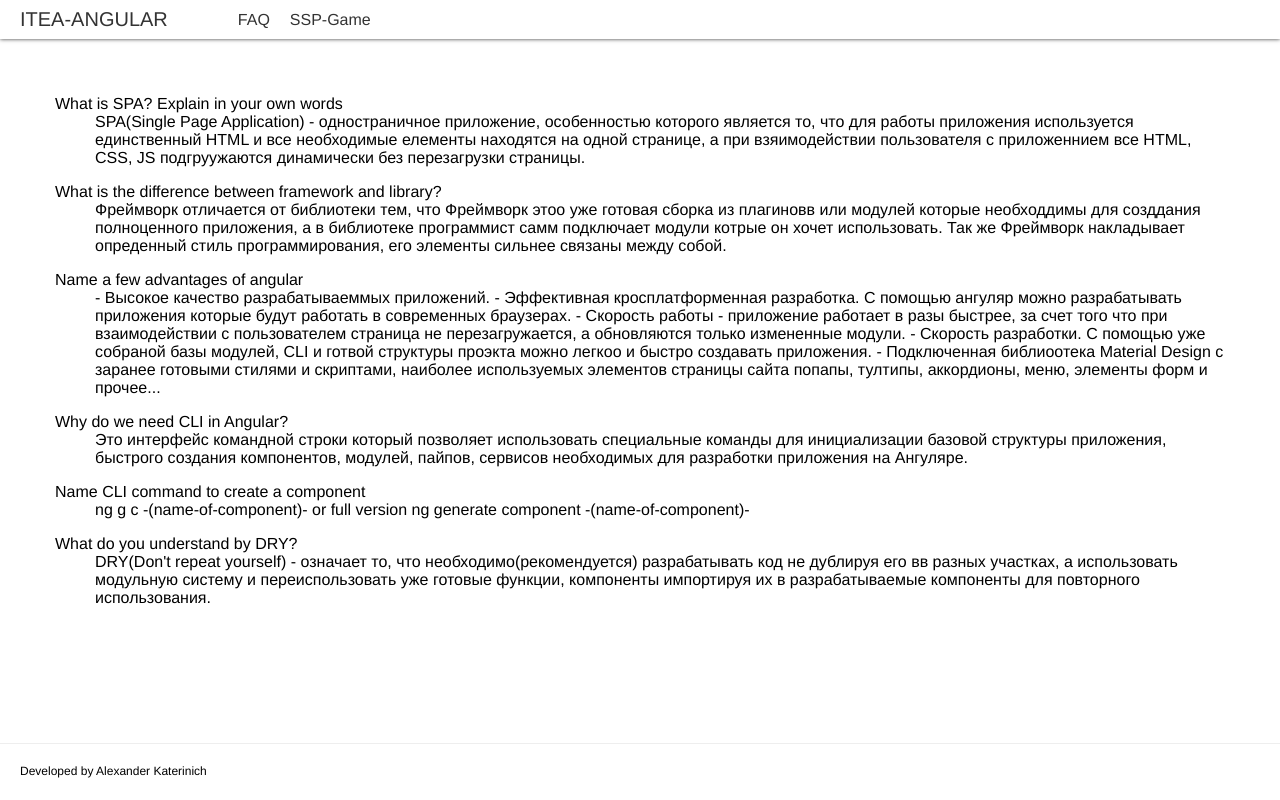
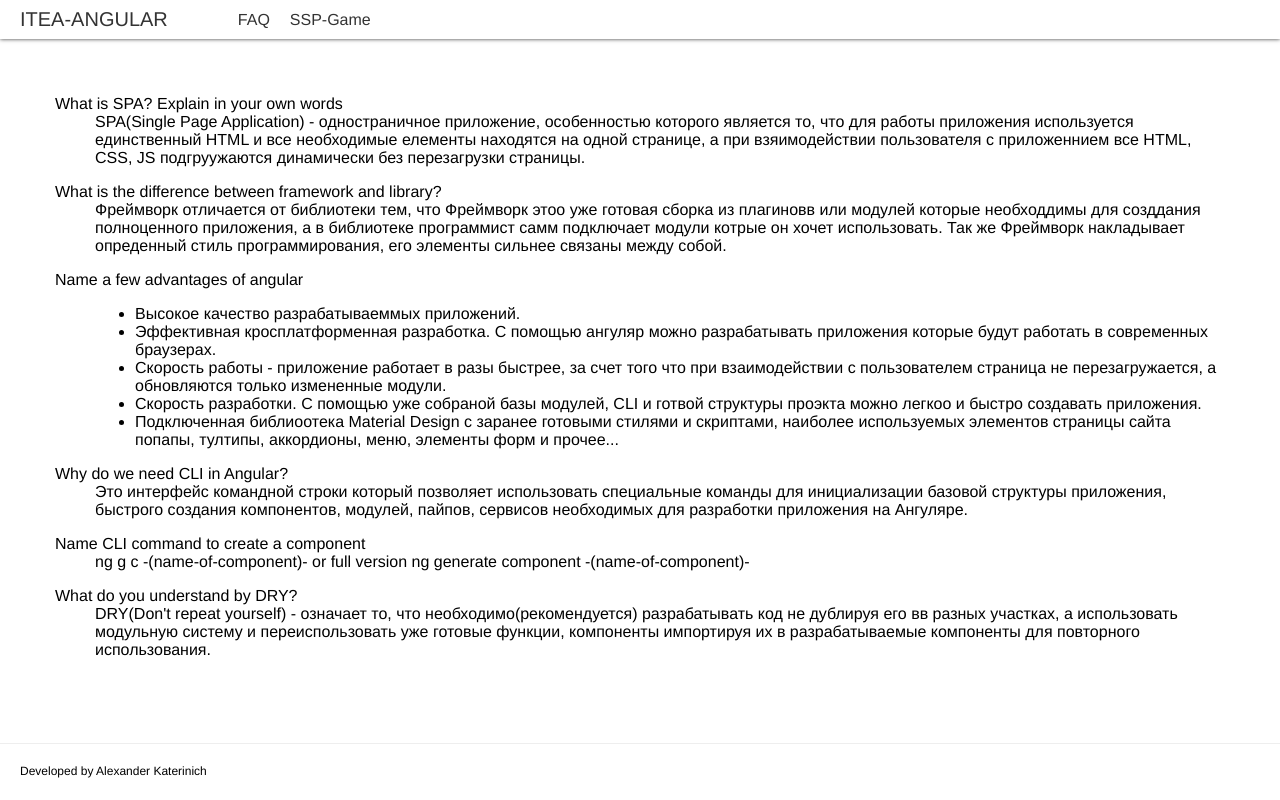
Before and after one commit to Pan1k/itea-angular, an Angular app: page /faq in a window 1280 px wide. Built offline with nearby package versions, Linux system fonts and the light colour scheme.

Commit message:
Added ul for list

```diff
--- a/src/app/pages/faq/faq.component.html
+++ b/src/app/pages/faq/faq.component.html
@@ -18,15 +18,17 @@
   <dl>
     <dt>Name a few advantages of angular</dt>
     <dd>
-      - Высокое качество разрабатываеммых приложений.
-      - Эффективная кросплатформенная разработка. С помощью ангуляр можно разрабатывать приложения которые будут
-      работать в современных браузерах.
-      - Скорость работы - приложение работает в разы быстрее, за счет того что при взаимодействии с пользователем
-      страница не перезагружается, а обновляются только измененные модули.
-      - Скорость разработки. С помощью уже собраной базы модулей, CLI и готвой структуры проэкта можно легкоо и быстро
-      создавать приложения.
-      - Подключенная библиоотека Material Design с заранее готовыми стилями и скриптами, наиболее используемых элементов
-      страницы сайта попапы, тултипы, аккордионы, меню, элементы форм и прочее...
+      <ul>
+        <li>Высокое качество разрабатываеммых приложений.</li>
+        <li>Эффективная кросплатформенная разработка. С помощью ангуляр можно разрабатывать приложения которые будут
+          работать в современных браузерах.</li>
+        <li>Скорость работы - приложение работает в разы быстрее, за счет того что при взаимодействии с пользователем
+          страница не перезагружается, а обновляются только измененные модули.</li>
+        <li>Скорость разработки. С помощью уже собраной базы модулей, CLI и готвой структуры проэкта можно легкоо и быстро
+          создавать приложения.</li>
+        <li>Подключенная библиоотека Material Design с заранее готовыми стилями и скриптами, наиболее используемых элементов
+          страницы сайта попапы, тултипы, аккордионы, меню, элементы форм и прочее...</li>
+      </ul>
     </dd>
   </dl>
   <dl>
```
